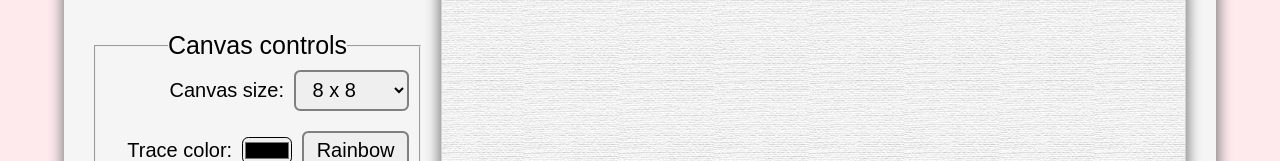
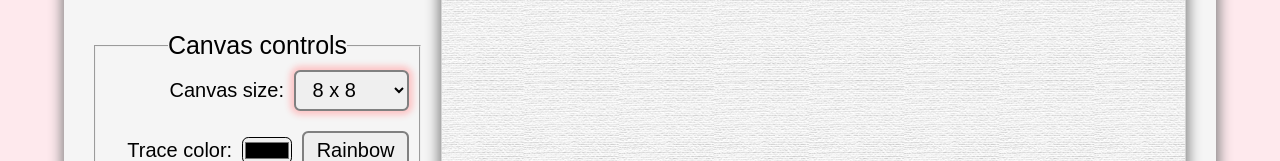
Before and after one commit to thericardoac/drawing-board, a plain HTML site: page index.html in a window 1280 px wide. In both pictures the pointer is over the element "Canvas size:". Shown: the part 331-492 px from the top of the page. Drawn offline with Linux system fonts and the light colour scheme; a web font is replaced by a local one.

Commit message:
Add ctrls-group's select, buttons and color picker hover styles

```diff
--- a/styles/style.css
+++ b/styles/style.css
@@ -105,6 +105,12 @@ section:last-of-type {
 
 .ctrls-group #color-picker {
     border-radius: 0.3125rem;
+}
+
+.ctrls-group select:hover,
+.ctrls-group button:hover,
+.ctrls-group #color-picker:hover {
+    box-shadow: var(--primary-font-color) 0 0 0.3rem 0.2rem;
 }
 
 /* DRAWING BOARD SECTION */
```
